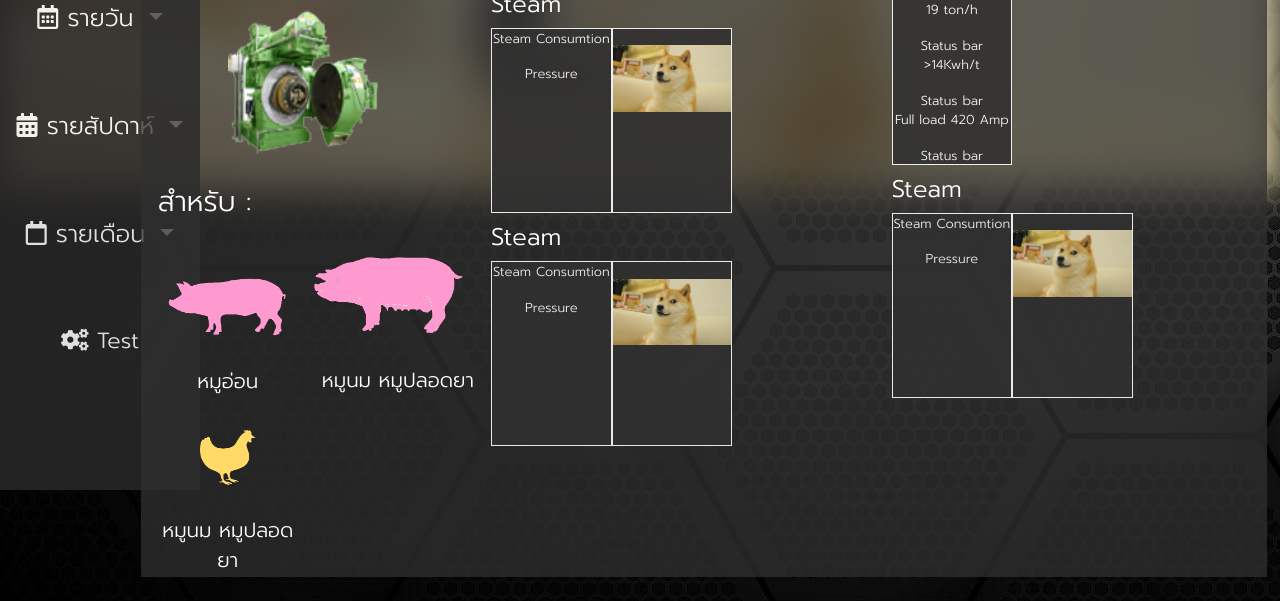
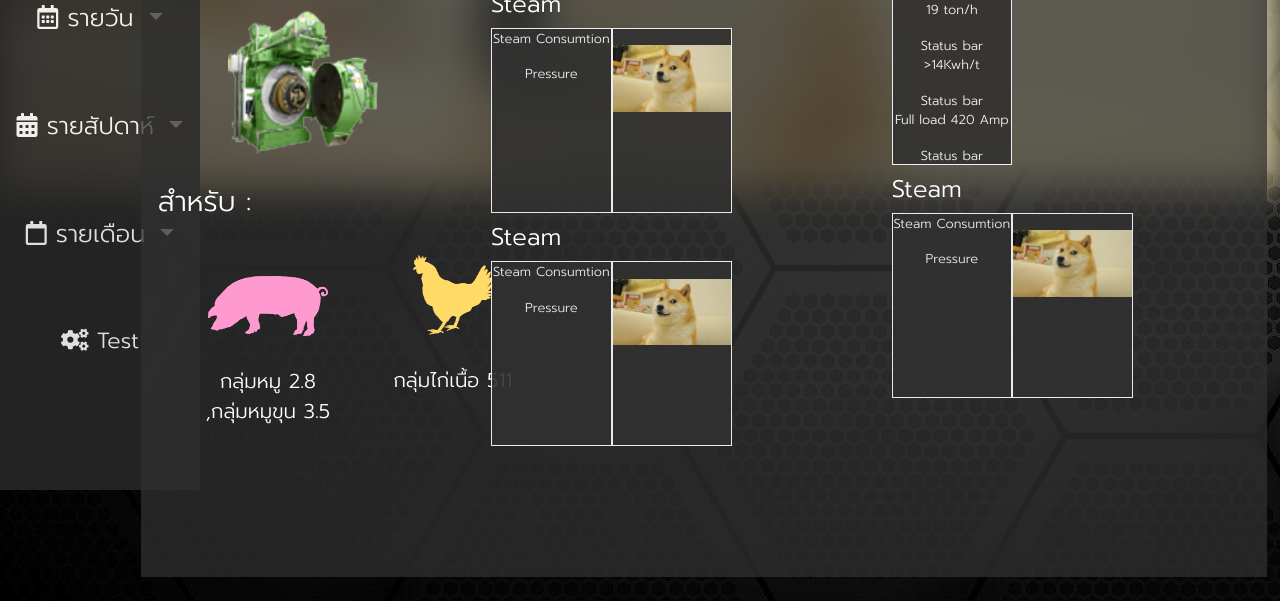
Before and after one commit to karrantee/smartfeedmillproject, a Flask app: template templates/realtime2.html in a window 1280 px wide. Shown: the part 310-911 px from the top of the page. Run offline with Flask 2, Linux system fonts and the light colour scheme; the template is opened without the code that fills it: most values are stand-ins (such as "Sample title", 1, 10 or a date in 2020); some libraries are stand-ins or nearby versions.

Commit message:
update7
-input actual pictures and description in each realtime page

```diff
--- a/templates/realtime2.html
+++ b/templates/realtime2.html
@@ -55,20 +55,14 @@
 
                             <div>
                                 <h3 style="padding-top: 40px; text-align: left;"> สำหรับ :</h3>
-                                <p><img src="/static/image/pigletpink.png"  alt="long" style="width:120px; height:80px; margin:30px 10px 30px 10px; padding-top:20px;"></br> หมูอ่อน</p>
+                                <p style="padding-left: 40px;"><img src="/static/image/pigmeatpink.png"  alt="long" style="width:120px; height:80px; margin:30px 10px 30px 10px; padding-top:20px;"></br> กลุ่มหมู 2.8 ,กลุ่มหมูขุน 3.5</p>
 
                             </div>
 
                             <div>
-                                <p><img src="/static/image/pigmilkpink.png"  alt="long" style="width:150px; height:100px;margin:90px 30px 0px 10px; padding-top:20px;"></br></br> หมูนม หมูปลอดยา</p>
+                                <p style="padding-left: 40px;" style="margin:0px 20px;"><img src="/static/image/chickenmeatyellow.png"  alt="long" style="width:100px; height:100px;margin:90px 30px 0px 10px; padding-top:20px; padding-left:20px;"></br></br> กลุ่มไก่เนื้อ 511</p>
 
                             </div>
-
-                            <div>
-                                <p><img src="/static/image/chickeneggyellow.png"  alt="long" style="width:75px; height:75px;margin:110px 30px 0px 10px; padding-top:20px; padding-left:20px;"></br></br> หมูนม หมูปลอดยา</p>
-
-                            </div>
-
 
 
                         </div>
--- a/templates/realtime4.html
+++ b/templates/realtime4.html
@@ -55,17 +55,17 @@
 
                             <div>
                                 <h3 style="padding-top: 40px; text-align: left;"> สำหรับ :</h3>
-                                <p><img src="/static/image/pigletpink.png"  alt="long" style="width:120px; height:80px; margin:30px 10px 30px 10px; padding-top:20px;"></br> หมูอ่อน</p>
+                                <p style="padding-left: 40px;"><img src="/static/image/pigmeatpink.png"  alt="long" style="width:120px; height:80px; margin:30px 10px 30px 10px; padding-top:20px;"></br>กลุ่มหมู 3.5</p>
 
                             </div>
 
                             <div>
-                                <p><img src="/static/image/pigmilkpink.png"  alt="long" style="width:150px; height:100px;margin:90px 30px 0px 10px; padding-top:20px;"></br></br> หมูนม หมูปลอดยา</p>
+                                <p style="padding-left: 40px;"><img src="/static/image/chickeneggyellow.png"  alt="long" style="width:90px; height:100px;margin:90px 30px 0px 10px; padding-top:20px;"></br></br>ไก่ไข่บี้เล็ก</p>
 
                             </div>
 
                             <div>
-                                <p><img src="/static/image/chickeneggyellow.png"  alt="long" style="width:75px; height:75px;margin:110px 30px 0px 10px; padding-top:20px; padding-left:20px;"></br></br> หมูนม หมูปลอดยา</p>
+                                <p style="padding-left: 40px;"><img src="/static/image/chickenmeatyellow.png"  alt="long" style="width:110px; height:110px;margin:110px 30px 0px 10px; padding-top:20px; padding-left:20px;"></br></br>ไก่เนื้อ 510,513</p>
 
                             </div>
 
```
Also changed, not shown: templates/home.html (+4 -4 lines), templates/realtime3.html (+2 -8 lines), templates/realtime5.html (+1 -12 lines), templates/realtime6.html (+1 -10 lines).
